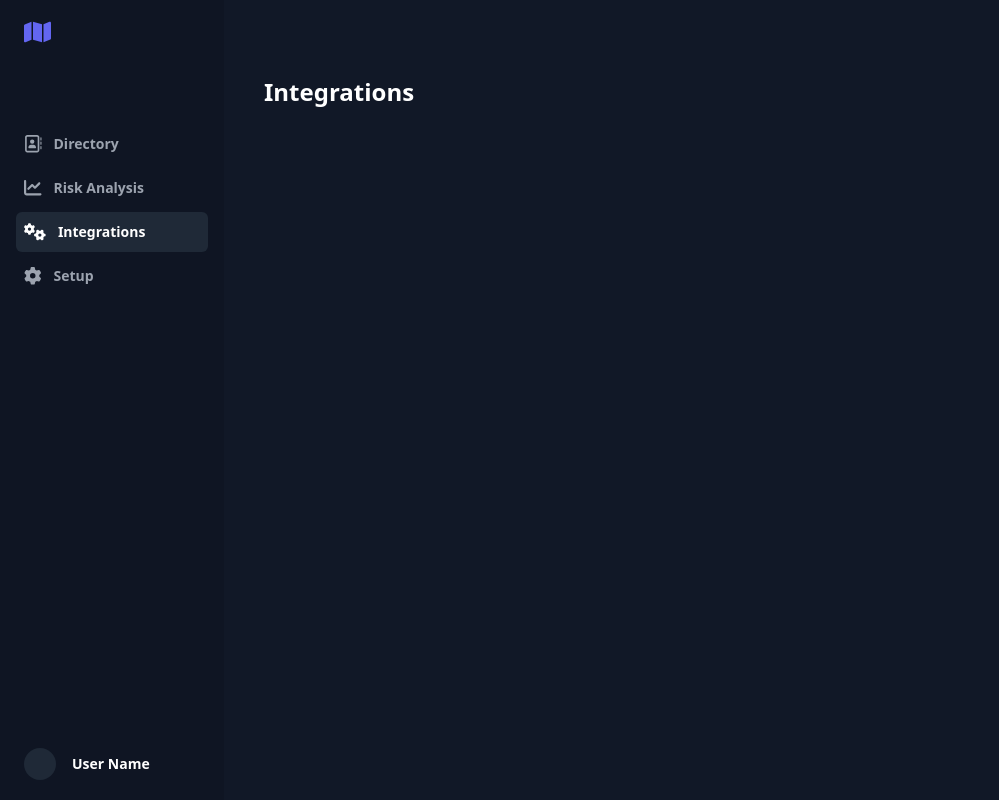
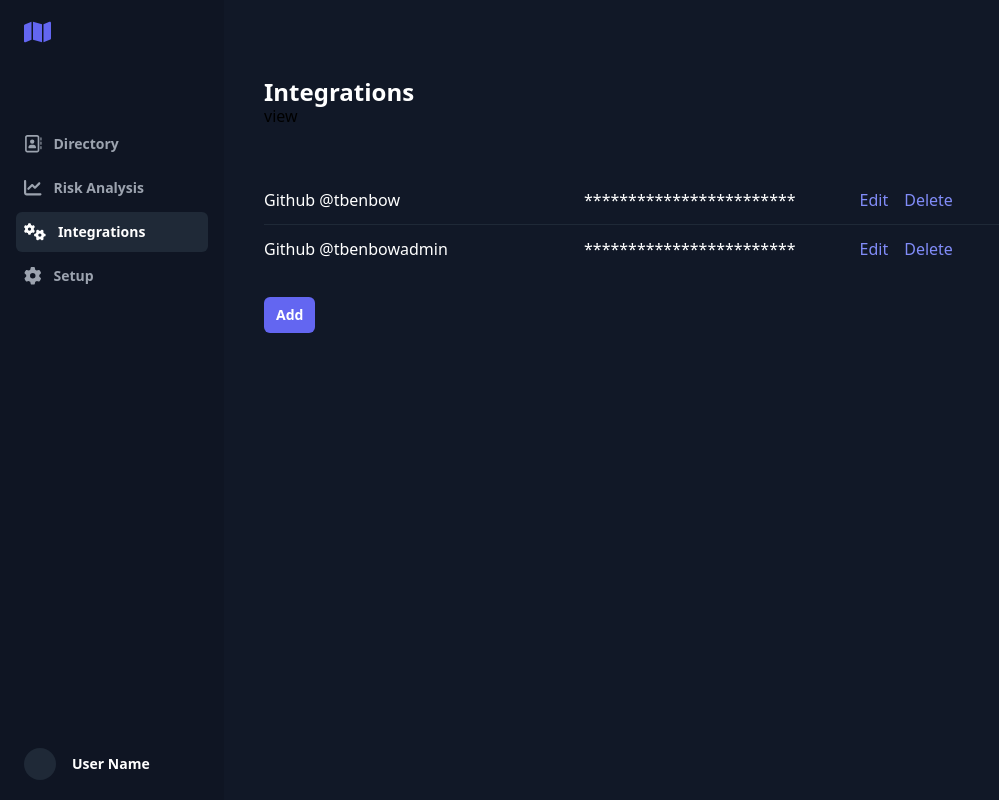
Before and after one commit to sodal-project/cartographer-mvp, a React (Create React App) app in the folder client/: page / in a window 1280 px wide. Both pictures are taken after a click on the link "Integrations". Shown: the whole page, without its empty margins (0-999 px from the left). Built offline with nearby package versions, Linux system fonts and the light colour scheme; no server answers.

Commit message:
Integrations UI

```diff
--- /dev/null
+++ b/client/src/Button.js
@@ -0,0 +1,16 @@
+import React from 'react';
+
+export default function Button({
+  label,
+  click,
+}) {
+  return (
+    <button
+      onClick={click}
+      type="button"
+      className="block rounded-md bg-indigo-500 px-3 py-2 text-center text-sm font-semibold text-white hover:bg-indigo-400 focus-visible:outline focus-visible:outline-2 focus-visible:outline-offset-2 focus-visible:outline-indigo-500"
+    >
+      {label}
+    </button>
+  )
+}
--- a/client/src/Directory.js
+++ b/client/src/Directory.js
@@ -1,5 +1,6 @@
 import React, { useState, useEffect } from 'react';
 import Table from './Table';
+import Button from './Button';
 
 export default function Directory() {
   const [personas, setPersonas] = useState([]);
@@ -58,13 +59,7 @@ export default function Directory() {
           </p>
         </div>
         <div className="mt-4 sm:ml-16 sm:mt-0 sm:flex-none">
-          <button
-            onClick={syncPersonas}
-            type="button"
-            className="block rounded-md bg-indigo-500 px-3 py-2 text-center text-sm font-semibold text-white hover:bg-indigo-400 focus-visible:outline focus-visible:outline-2 focus-visible:outline-offset-2 focus-visible:outline-indigo-500"
-          >
-            Sync
-          </button>
+          <Button label="Sync" click={syncPersonas} />
         </div>
       </div>
       <Table data={personas} />
--- a/client/src/Integrations.js
+++ b/client/src/Integrations.js
@@ -1,11 +1,108 @@
-import React from 'react';
+import React, { useState } from 'react';
+import Button from './Button';
+
+const data = [
+  {
+    label: 'Github @tbenbow',
+    value: 'AKDO832l987LS780L978345lkasO'
+  },
+  {
+    label: 'Github @tbenbowadmin',
+    value: 'BNSDLU8230267LKSDF037120kasl'
+  }
+]
+
+const Field = ({
+  label,
+  value
+}) => {
+  return (
+    <div className="sm:col-span-2 sm:col-start-1 w-60">
+      <label htmlFor="city" className="block text-sm font-medium leading-6 text-white">
+        {label}
+      </label>
+      <div className="mt-2">
+        <input
+          type="text"
+          name="city"
+          id="city"
+          autoComplete="address-level2"
+          className="block w-full rounded-md border-0 bg-white/5 py-2 text-white shadow-sm ring-1 ring-inset ring-white/10 focus:ring-2 focus:ring-inset focus:ring-indigo-500 sm:text-sm sm:leading-6"
+        />
+      </div>
+    </div>
+  )
+}
 
 export default function Integrations() {
+  const [mode, setMode] = useState('view');
+
+  const handleModeChange = (mode) => {
+    setMode(mode);
+  };
+
   return (
     <div className="bg-gray-900 p-10">
-      <div className="sm:flex sm:items-center mb-10">
+      <div className="sm:flex sm:items-center">
         <div className="sm:flex-auto">
           <h1 className="text-2xl font-semibold leading-6 text-white">Integrations</h1>
+          {mode}
+          <div className="mt-12 mb-6 divide-y divide-gray-800">
+
+            { data.map((item) => (
+              <div className="flex text-white py-3 hover:bg-violet-600/10 cursor-pointer">
+                <div className='w-80'>{item.label}</div>
+                <div>************************</div>
+                <div className="ml-16">
+                  <a href="#" className="text-indigo-400 hover:text-indigo-300">
+                    Edit<span className="sr-only"></span>
+                  </a>
+                </div>
+                <div className="ml-4">
+                  <a href="#" className="text-indigo-400 hover:text-indigo-300">
+                    Delete<span className="sr-only"></span>
+                  </a>
+                </div>
+              </div>
+            ))}
+
+            {mode === 'edit' &&
+              <div>
+                <div className="flex gap-4 items-end mt-8">
+                  <div className="w-40">
+                    <label htmlFor="country" className="block text-sm font-medium leading-6 text-white">
+                      Type
+                    </label>
+                    <div className="mt-2">
+                      <select
+                        id="country"
+                        name="country"
+                        autoComplete="country-name"
+                        className="block w-full rounded-md border-0 bg-white/5 py-2.5 px-1 text-white shadow-sm ring-1 ring-inset ring-white/10 focus:ring-2 focus:ring-inset focus:ring-indigo-500 sm:text-sm sm:leading-6 [&_*]:text-black"
+                      >
+                        <option>Github</option>
+                        <option>Google</option>
+                        <option>Slack</option>
+                      </select>
+                    </div>
+                  </div>
+                  <Field label="name" />
+                  <Field label="value" />
+                  <div className='relative -top-1'>
+                  </div>
+                </div>
+              </div>
+            }
+          </div>
+          {mode === 'view' &&
+            <Button label="Add" click={() => { handleModeChange('edit') }} />
+          }
+          {mode === 'edit' &&
+            <div className='flex gap-3'>
+              <Button label="Save" click={() => { handleModeChange('view') }} />
+              <Button label="Cancel" click={() => { handleModeChange('view') }} />
+            </div>
+          }
         </div>
       </div>
     </div>
```
